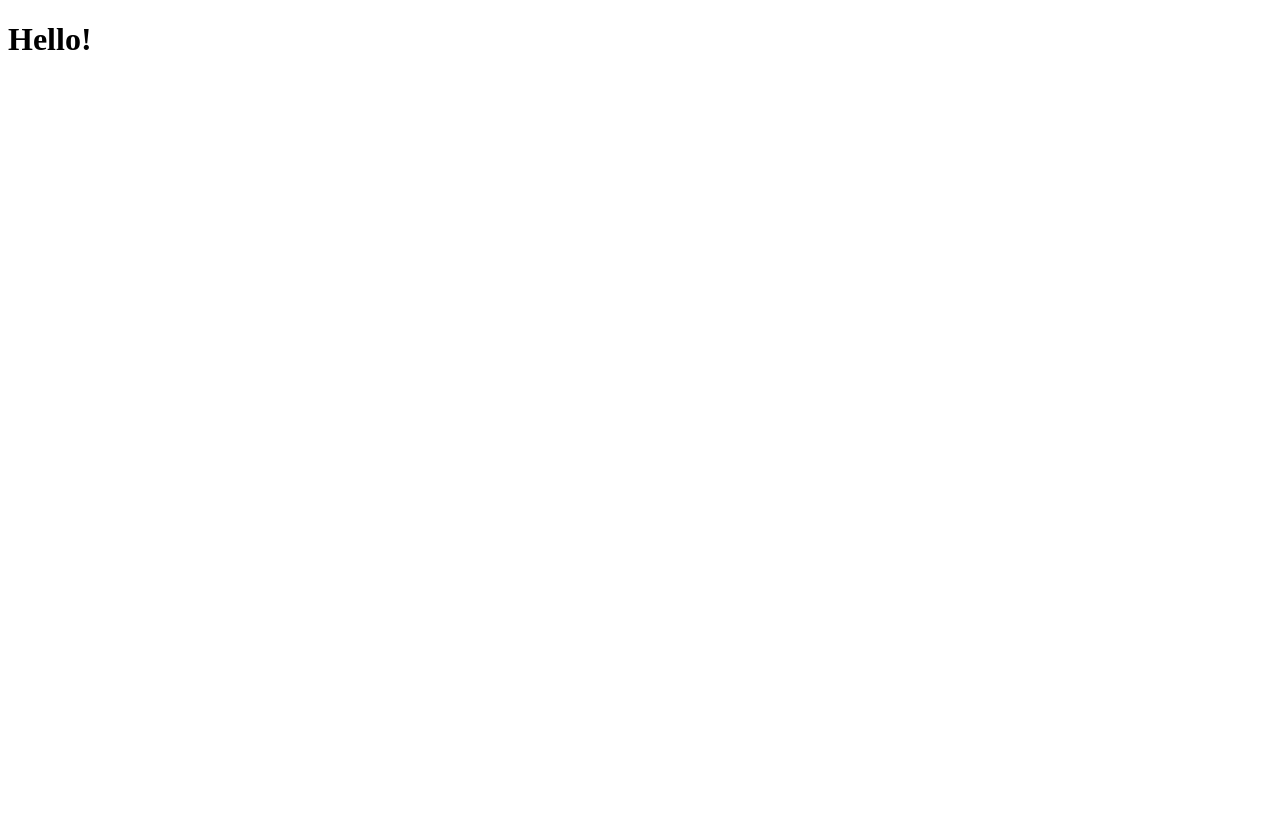
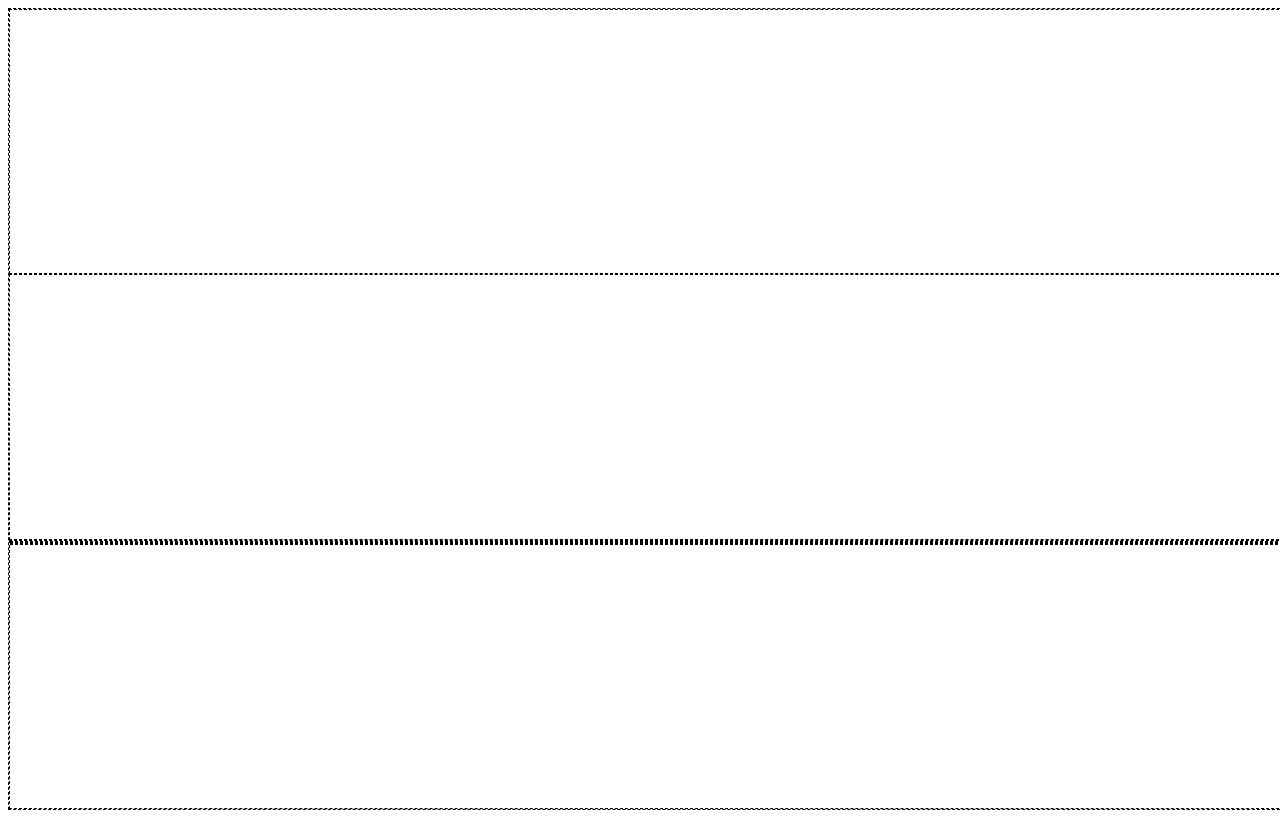
Before and after one commit to parsnbl/stager, a React app: page / in a window 1280 px wide. Built offline with nearby package versions, Linux system fonts and the light colour scheme; the HTML template or start-up script is replaced by a standard one.

Commit message:
started building front-end monolith

```diff
--- a/src/client/App.jsx
+++ b/src/client/App.jsx
@@ -1,7 +1,17 @@
 import React from 'react';
+import './stylesheets/styles.scss';
 
 const App = props => {
-  return (<div><h1>Hello!</h1></div>);
+  return (
+    <div id="container">
+      <div className="nav"></div>
+      <div className="sidebar"></div>
+      <div className="tabview">
+        <div className="tabview-tabs"></div>
+        <div className="tabview-content"></div>
+      </div>
+    </div>
+  );
 };
 
 
--- /dev/null
+++ b/src/client/stylesheets/_mixins.scss
@@ -0,0 +1,4 @@
+
+@mixin sizing-border {
+    border: 1px dashed black;
+}
--- /dev/null
+++ b/src/client/stylesheets/styles.scss
@@ -0,0 +1,27 @@
+@use 'variables' as *;
+@use 'mixins' as *;
+
+
+#container{
+    @include sizing-border;
+    height: 100vh;
+    width: 100vw;
+    display: grid;
+
+}
+
+.nav {
+    @include sizing-border;
+}
+.sidebar {
+    @include sizing-border;
+}
+.tabview {
+    @include sizing-border;
+}
+.tabview-tabs {
+    @include sizing-border;
+}
+.tabview-content {
+    @include sizing-border;
+}
```
Also changed, not shown: src/client/stylesheets/_variables.scss (added).
